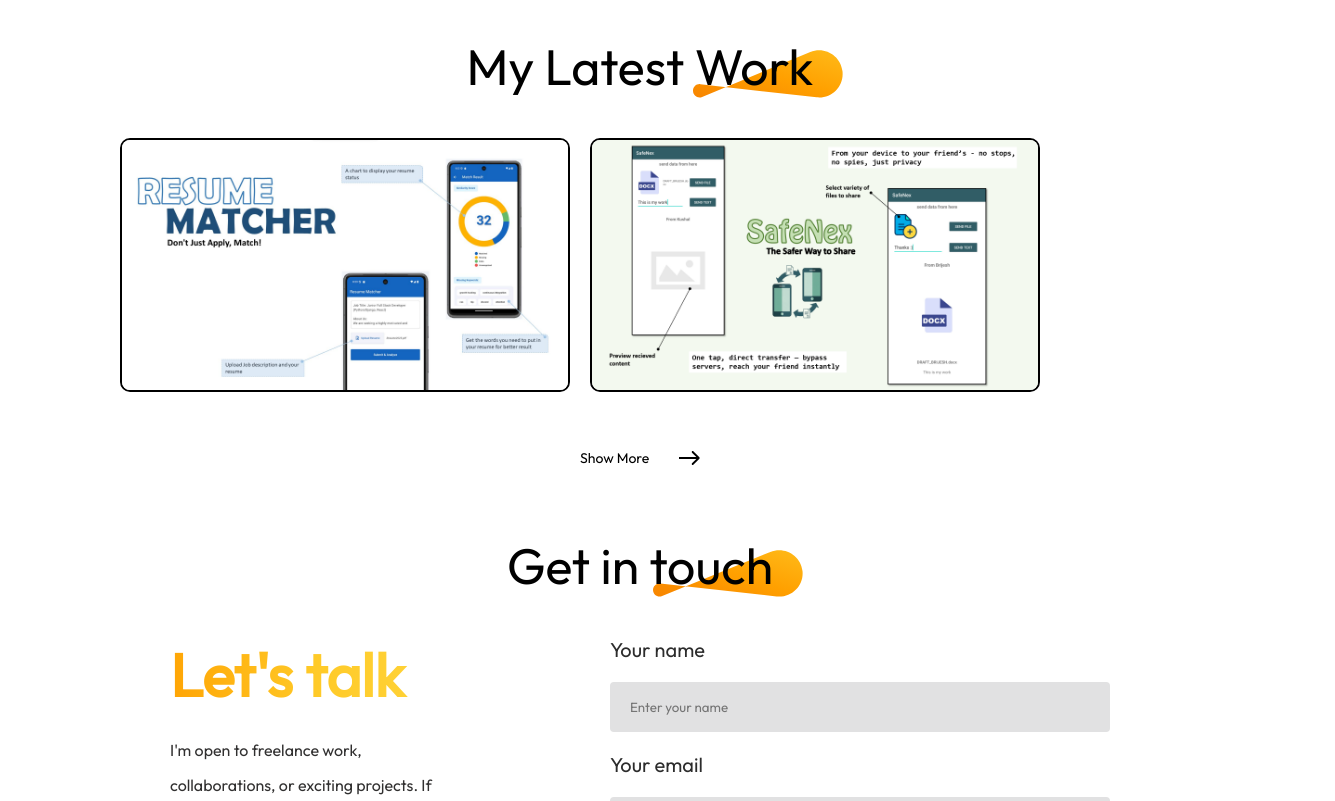
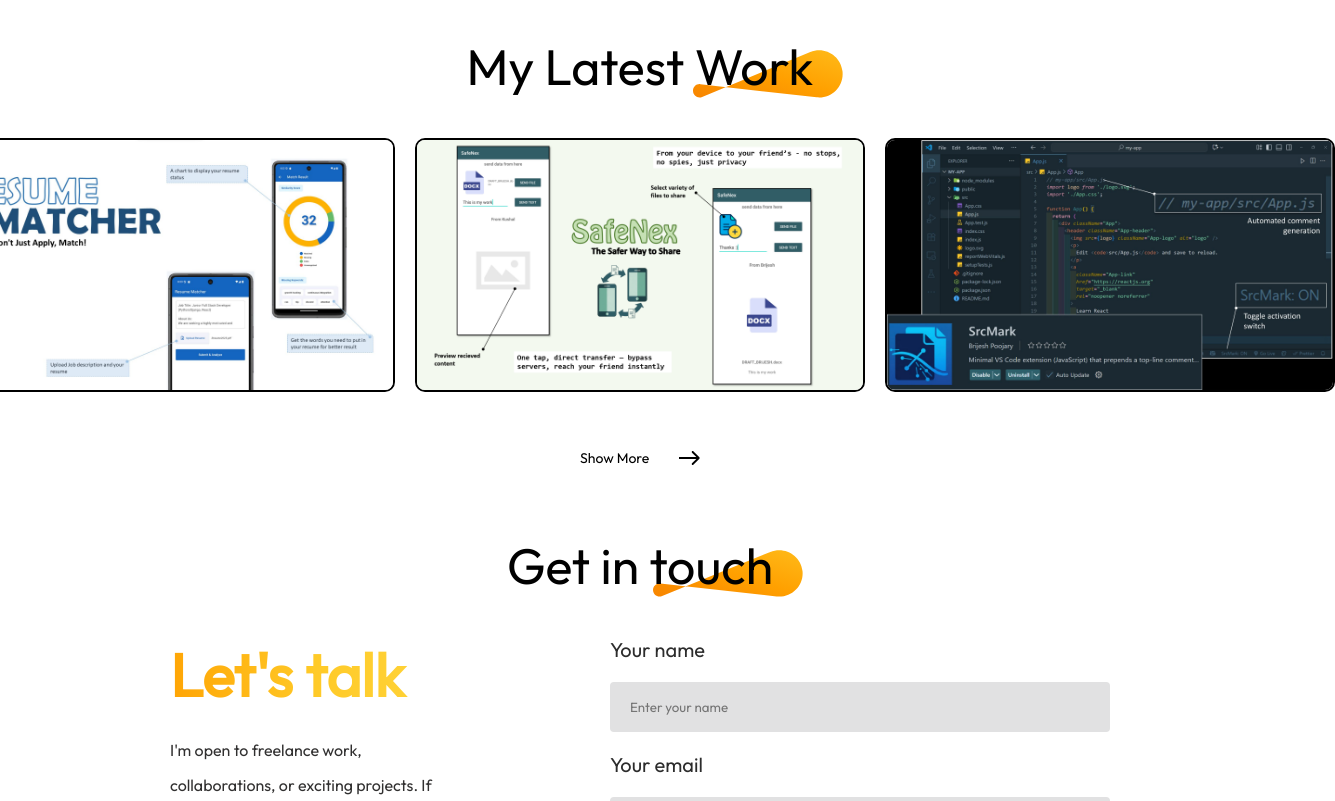
Before and after one commit to BrijeshDevOp/Portfolio, a React (Vite) app: page / in a window 1280 px wide. Shown: the part 3600-4401 px from the top of the page, 1335 px wide, since content can reach past the window. Built offline with nearby package versions, Linux system fonts and the light colour scheme.

Commit message:
new work

```diff
--- a/src/assets/mywork_data.js
+++ b/src/assets/mywork_data.js
@@ -1,5 +1,7 @@
 import project1_img from '../assets/my_work/project_1.jpg'
 import project2_img from '../assets/my_work/project_2.png'
+import project3_img from '../assets/my_work/project_3.png'
+
 
 const mywork_data = [
     {
@@ -12,6 +14,11 @@
         w_name:"Web design",
         w_img:project2_img
     },
+    {
+        w_no:3,
+        w_name:"Web design",
+        w_img:project3_img
+    }
 ];
 
 export default mywork_data;
```
Also changed, not shown: src/assets/my_work/project_3.png (added).
